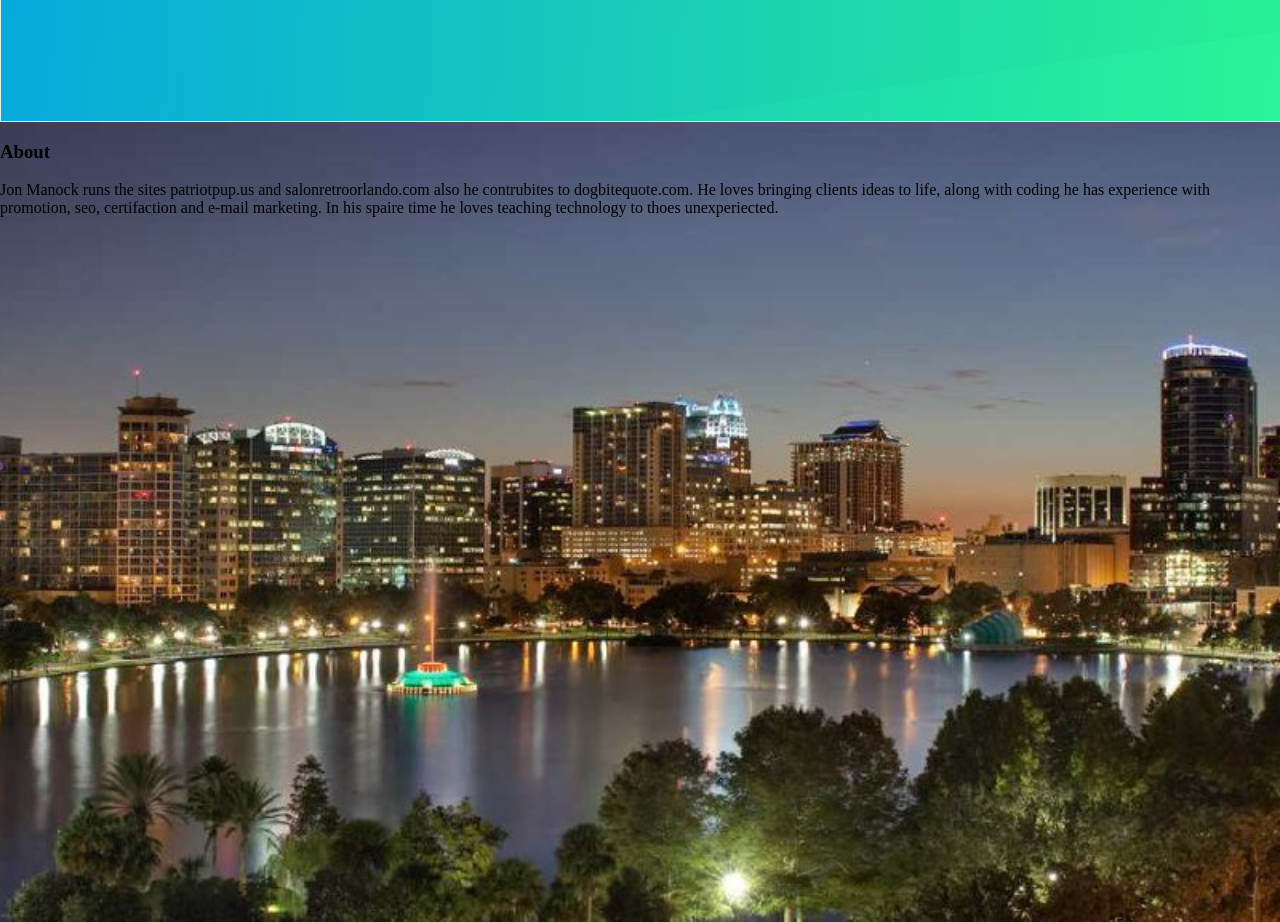
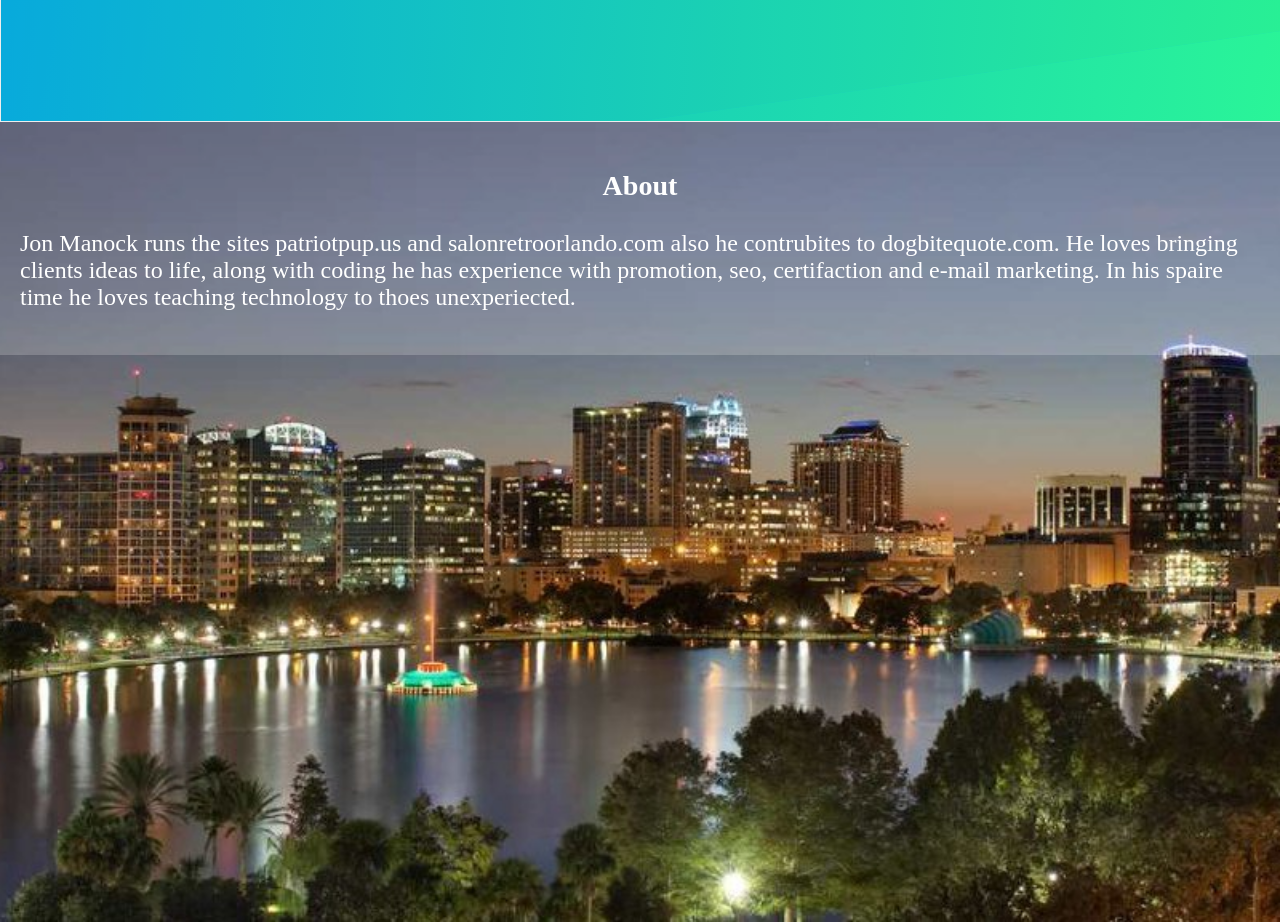
Before and after one commit to jmanock/site, a website: page app/index.html in a window 1280 px wide. Shown: the part 1480-2402 px from the top of the page. Drawn offline with nearby package versions, Linux system fonts and the light colour scheme; files that its build step writes are made by us from their sources; a web font is replaced by a local one.

Commit message:
about style looks good

```diff
--- a/app/index.html
+++ b/app/index.html
@@ -40,7 +40,7 @@
         </nav>
       </div>
       <div class='site-title'>Jon</div>
-      <div class='centered'>Front-End Developer</div>
+      <div class='title'>Front-End Developer</div>
     </section>
 
     <section id='Works'>
@@ -51,9 +51,10 @@
       <h5>Applications</h5>
     </section>
     <section id='About'>
-      <h3>About</h3>
-      <p>Jon Manock runs the sites patriotpup.us and salonretroorlando.com also he contrubites to dogbitequote.com. He loves bringing clients ideas to life, along with coding he has experience with promotion, seo, certifaction and e-mail marketing. In his spaire time he loves teaching technology to thoes unexperiected.</p>
-
+      <div class='text'>
+        <h3>About</h3>
+        <p>Jon Manock runs the sites patriotpup.us and salonretroorlando.com also he contrubites to dogbitequote.com. He loves bringing clients ideas to life, along with coding he has experience with promotion, seo, certifaction and e-mail marketing. In his spaire time he loves teaching technology to thoes unexperiected.</p>
+      </div>
     </section>
     <section id='Contact'>
       <h3>Let's build something together.</h3>
--- a/app/styles/main.css
+++ b/app/styles/main.css
@@ -127,7 +127,7 @@ input[type='checkbox']:checked ~ section{
   color:#fff;
   transition:.5s ease;
 }
-.centered{
+.title{
   position:absolute;
   top:50%;
   left:50%;
@@ -178,6 +178,15 @@ input[type='checkbox']:checked ~ section{
 #About{
   background-image:url('../images/random-image3.jpg');
 }
+#About h3{
+  text-align:center;
+}
+.text{
+  background:rgba(255,255,255,.2);
+  color:white;
+  padding:20px;
+  font-size:1.5em;
+}
 #Contact{
   background-image:none;
 }
```
